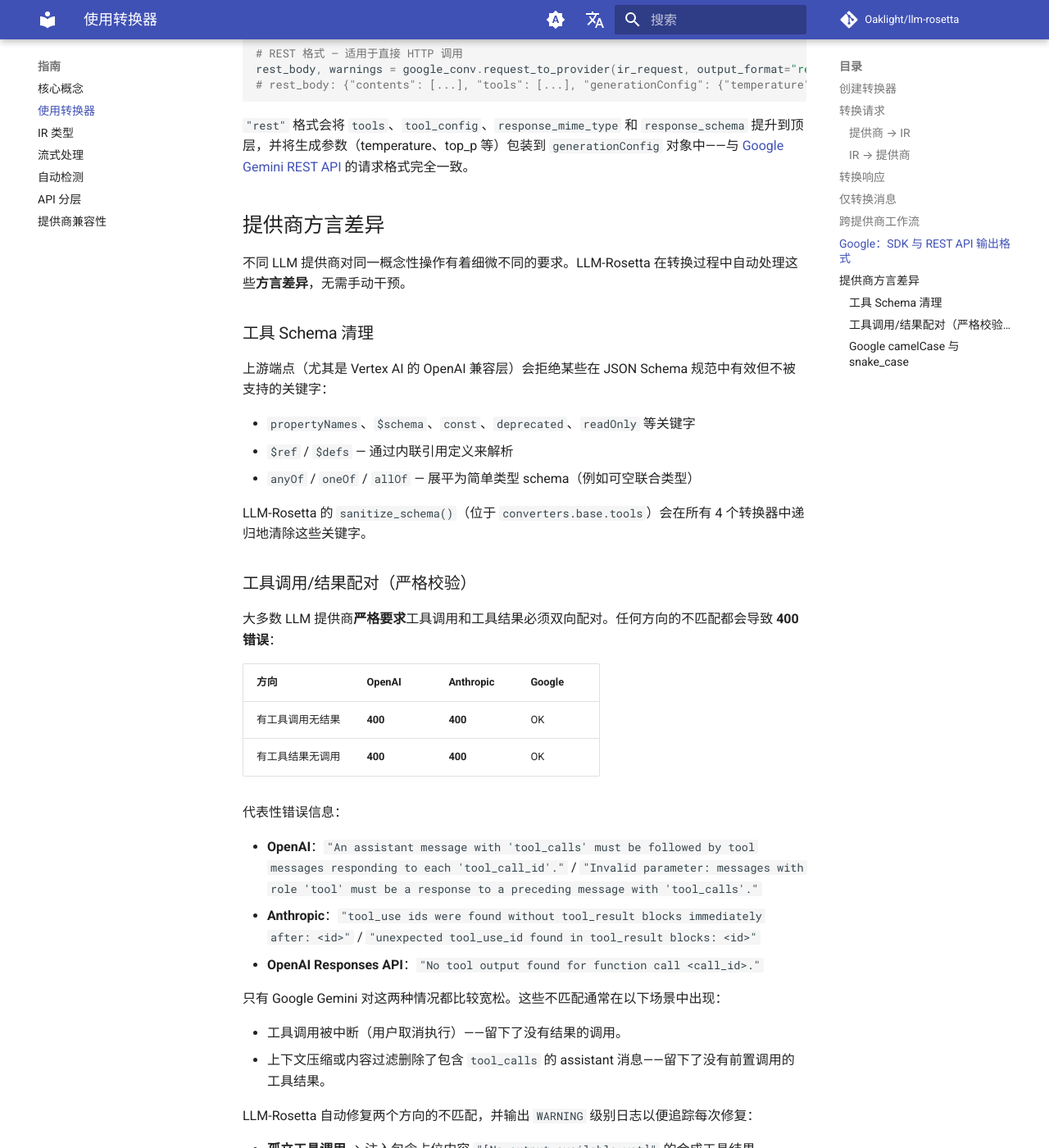
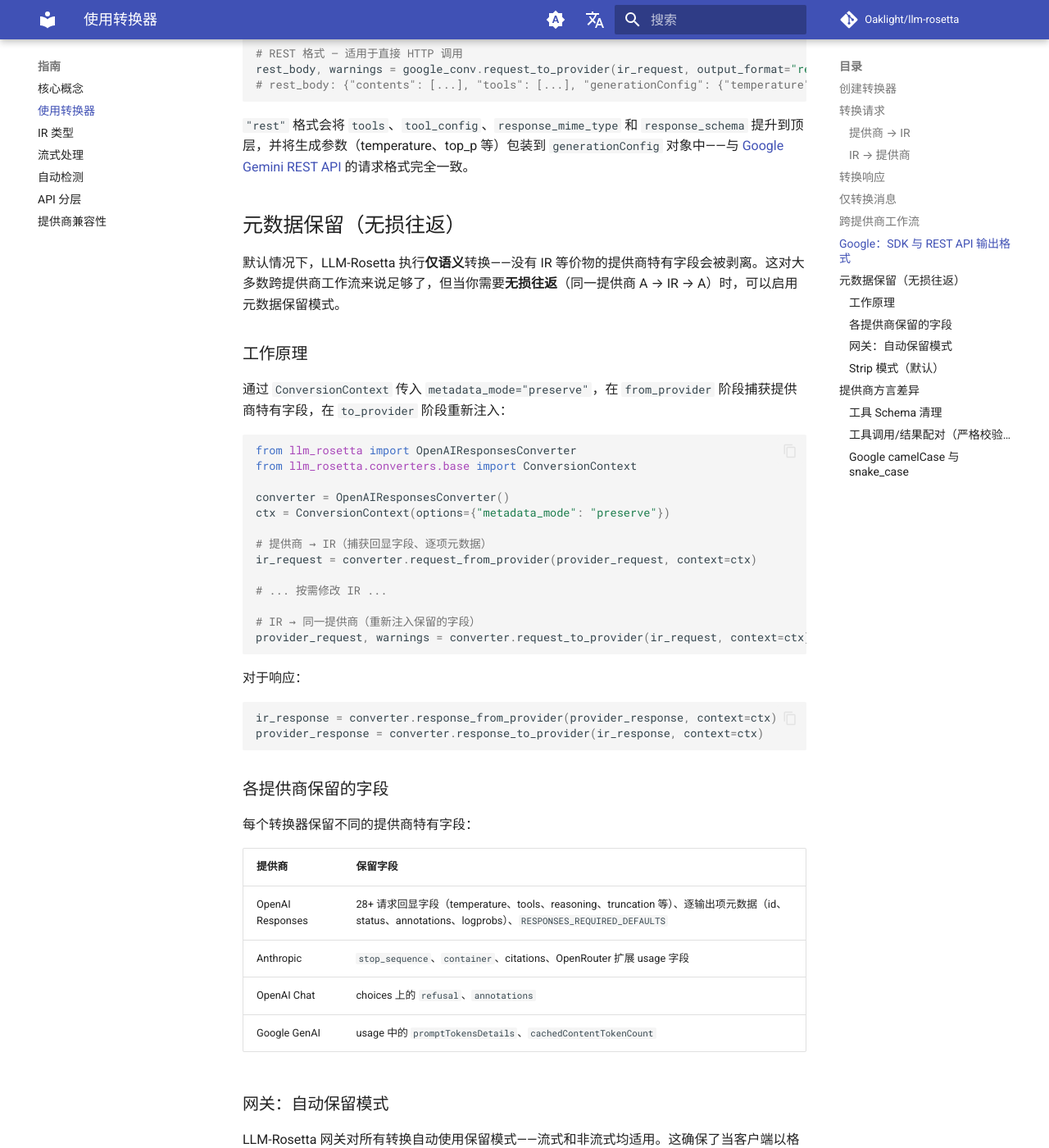
Before and after one commit to Oaklight/llm-rosetta, an MkDocs documentation site: the page built from docs/guide/converters.md, in a window 1280 px wide and 1400 px high, scrolled down 1799 px. Shown: the whole window at 82% size. Built offline with MkDocs 1.6.1 and Material for MkDocs 9.7.7, drawn with Linux system fonts in a browser that asks for light colours; comment, search, counter and statistics services are not loaded; some of the changed text lies outside the part shown.

Commit message:
docs: 添加 v0.4.0 更新日志和元数据保留指南章节

````diff
--- a/docs/changelog.md
+++ b/docs/changelog.md
@@ -5,6 +5,21 @@ title: 更新日志
 # 更新日志
 
 LLM-Rosetta 的所有重要变更均记录于此。本项目遵循 [Keep a Changelog](https://keepachangelog.com/) 规范。
+
+## v0.4.0 — 2026-04-09
+
+### 新增
+
+- **元数据保留：实现无损 A→IR→A 往返转换** (#60, PR #119)：`ConversionContext` 新增 `MetadataMode`（`"strip"` / `"preserve"`）选项，在 `from_provider` 阶段捕获提供商特有字段，在 `to_provider` 阶段重新注入，实现无损往返转换。`ConversionContext` 新增辅助方法：`store_request_echo()`、`store_response_extras()`、`store_output_items_meta()`、`get_echo_fields()`、`get_output_items_meta()`。各提供商覆盖范围：
+    - **OpenAI Responses**：捕获/恢复 28+ 回显字段（temperature、tools、reasoning、truncation 等）、逐输出项元数据（id、status、annotations、logprobs），`RESPONSES_REQUIRED_DEFAULTS` 字典提供规范要求字段的合理默认值，所有 SSE 事件包含 `sequence_number`
+    - **Anthropic**：保留 `stop_sequence`、`container`、citations 及 OpenRouter 扩展 usage 字段
+    - **OpenAI Chat**：`response_to_provider` 现在重新输出 `refusal` 和 `annotations` 字段（此前被丢弃）
+    - **Google GenAI**：保留 usage 元数据中的 `promptTokensDetails` 和 `cachedContentTokenCount`
+    - **网关**：流式和非流式路径自动启用 preserve 模式；流式传输中在 `from_ctx` 和 `to_ctx` 之间桥接元数据
+
+### 修复
+
+- **Open Responses 规范合规性（流式与非流式）**：所有 SSE 事件添加必需字段（`item_id`、`logprobs`、`annotations`、`status`、`sequence_number`、`output_index`、`content_index`），添加 usage 详细分解（`output_tokens_details`、`input_tokens_details`），非流式输出项生成消息 item ID 和 status，tool_ops 添加 `function_call` status 字段，`service_tier` 默认值改为 `"default"`（字符串而非 null，符合规范），required defaults 中添加 `completed_at`，未提供时 `created_at` 回退到当前时间，规范化回显工具的 `strict: null`，网关流式传输中从 `from_ctx` 到 `to_ctx` 桥接元数据。全部 6 个 Open Responses 合规性测试通过（schema + 语义）
 
 ## v0.3.1 — 2026-04-07
 
--- a/docs/guide/converters.md
+++ b/docs/guide/converters.md
@@ -88,6 +88,56 @@ rest_body, warnings = google_conv.request_to_provider(ir_request, output_format=
 
 `"rest"` 格式会将 `tools`、`tool_config`、`response_mime_type` 和 `response_schema` 提升到顶层，并将生成参数（temperature、top_p 等）包装到 `generationConfig` 对象中——与 [Google Gemini REST API](https://ai.google.dev/api/generate-content) 的请求格式完全一致。
 
+## 元数据保留（无损往返）
+
+默认情况下，LLM-Rosetta 执行**仅语义**转换——没有 IR 等价物的提供商特有字段会被剥离。这对大多数跨提供商工作流来说足够了，但当你需要**无损往返**（同一提供商 A → IR → A）时，可以启用元数据保留模式。
+
+### 工作原理
+
+通过 `ConversionContext` 传入 `metadata_mode="preserve"`，在 `from_provider` 阶段捕获提供商特有字段，在 `to_provider` 阶段重新注入：
+
+```python
+from llm_rosetta import OpenAIResponsesConverter
+from llm_rosetta.converters.base import ConversionContext
+
+converter = OpenAIResponsesConverter()
+ctx = ConversionContext(options={"metadata_mode": "preserve"})
+
+# 提供商 → IR（捕获回显字段、逐项元数据）
+ir_request = converter.request_from_provider(provider_request, context=ctx)
+
+# ... 按需修改 IR ...
+
+# IR → 同一提供商（重新注入保留的字段）
+provider_request, warnings = converter.request_to_provider(ir_request, context=ctx)
+```
+
+对于响应：
+
+```python
+ir_response = converter.response_from_provider(provider_response, context=ctx)
+provider_response = converter.response_to_provider(ir_response, context=ctx)
+```
+
+### 各提供商保留的字段
+
+每个转换器保留不同的提供商特有字段：
+
+| 提供商 | 保留字段 |
+|--------|----------|
+| OpenAI Responses | 28+ 请求回显字段（temperature、tools、reasoning、truncation 等）、逐输出项元数据（id、status、annotations、logprobs）、`RESPONSES_REQUIRED_DEFAULTS` |
+| Anthropic | `stop_sequence`、`container`、citations、OpenRouter 扩展 usage 字段 |
+| OpenAI Chat | choices 上的 `refusal`、`annotations` |
+| Google GenAI | usage 中的 `promptTokensDetails`、`cachedContentTokenCount` |
+
+### 网关：自动保留模式
+
+LLM-Rosetta 网关对所有转换自动使用保留模式——流式和非流式均适用。这确保了当客户端以格式 A 发送请求且上游也是格式 A（直通场景）时，所有提供商特有字段在往返中不丢失。
+
+### Strip 模式（默认）
+
+当 `metadata_mode` 为 `"strip"`（默认值）时，仅 IR 映射的字段在转换中保留。这是跨提供商工作流的推荐模式，因为提供商特有字段与目标格式无关。
+
 ## 提供商方言差异
 
 不同 LLM 提供商对同一概念性操作有着细微不同的要求。LLM-Rosetta 在转换过程中自动处理这些**方言差异**，无需手动干预。
````
Also changed, not shown: docs/guide/concepts.md (+12 -0 lines).
